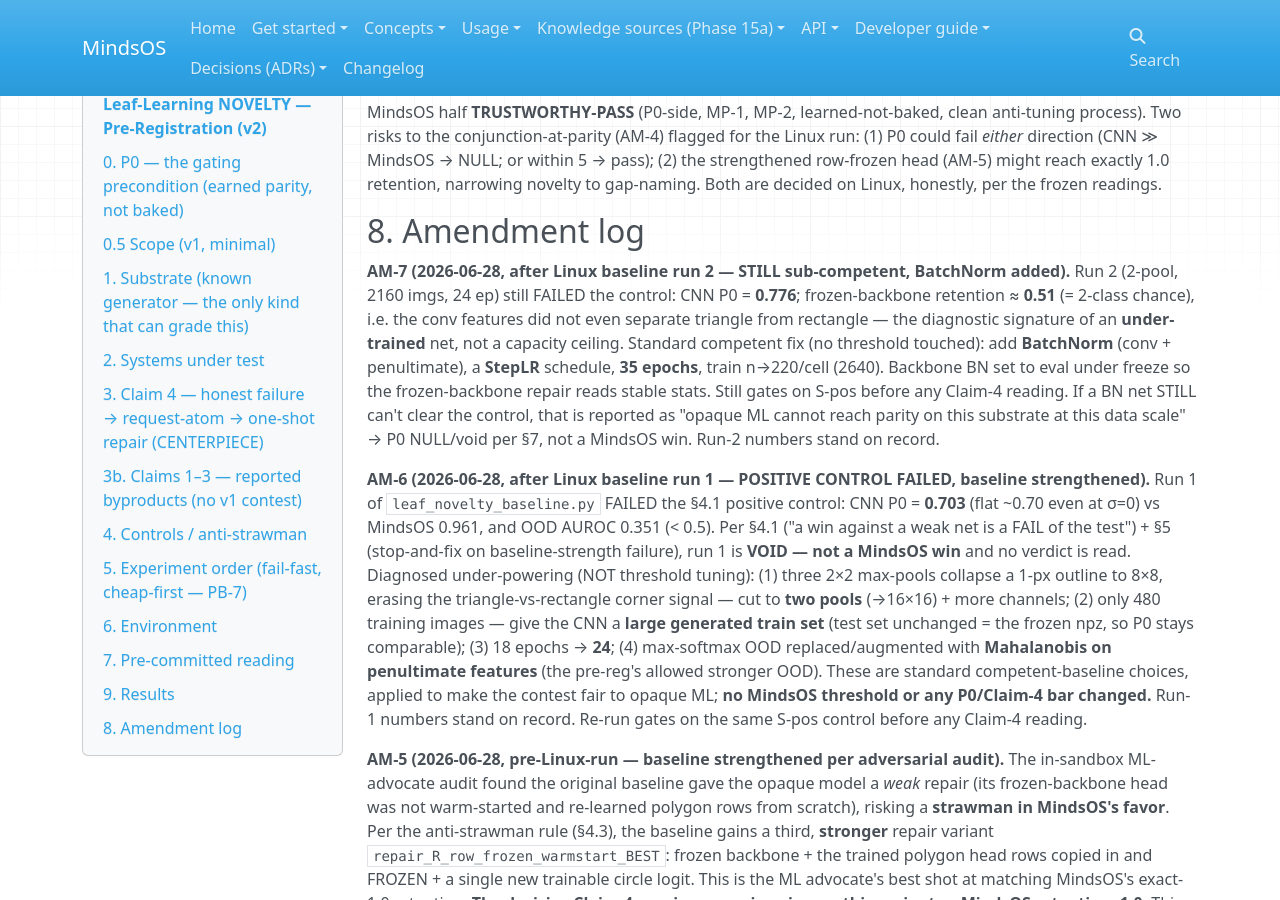
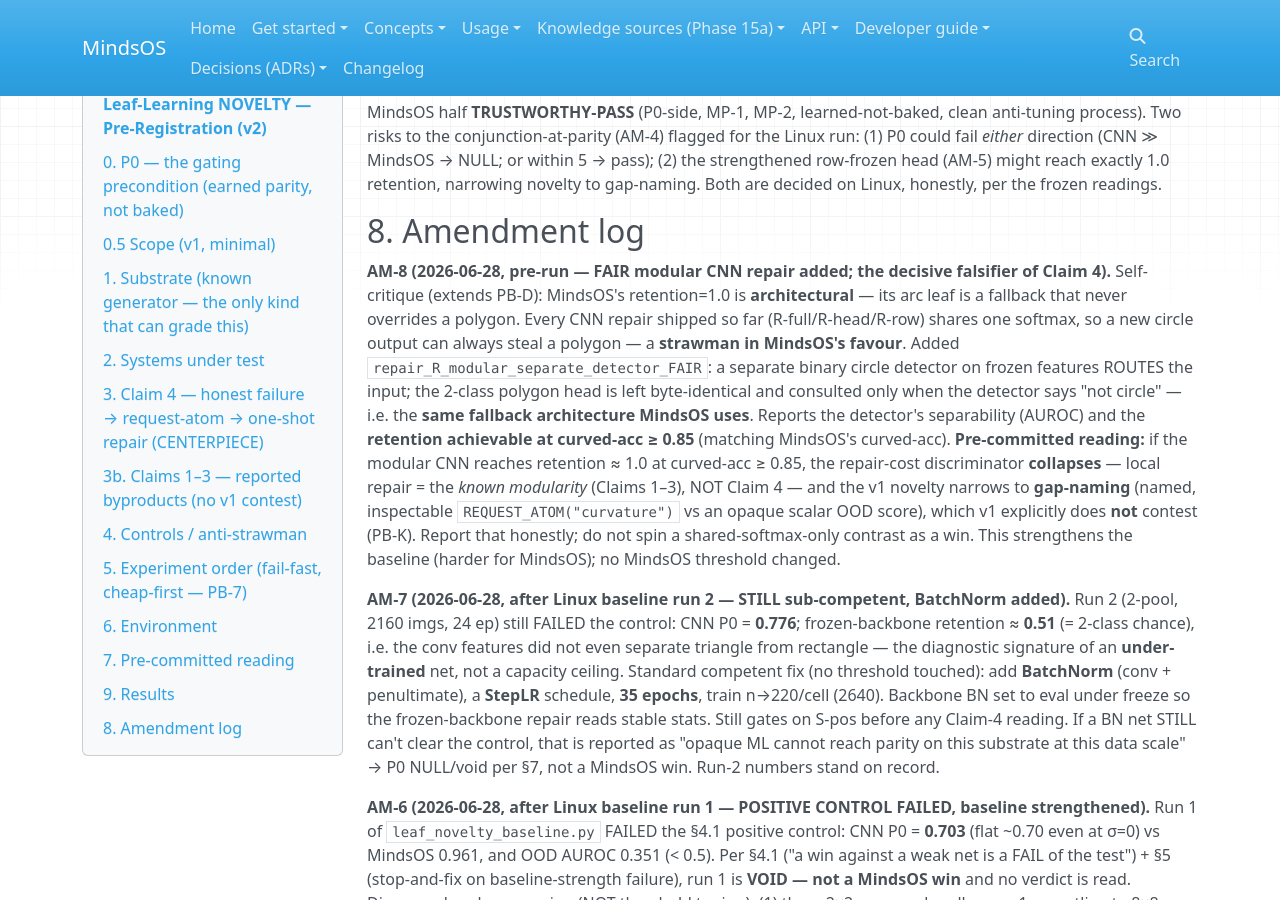
Before and after one commit to halvim/mindsos, an MkDocs documentation site: the page built from docs/_workbench/PERCEPTION_LEAF_NOVELTY_PREREG.md, in a window 1280 px wide and 900 px high, scrolled down 3743 px. Built offline with MkDocs 1.6.1, drawn with Linux system fonts in a browser that asks for light colours; nearby versions of some CDN libraries.

Commit message:
perception leaf-novelty: add FAIR modular CNN repair, the decisive Claim-4 falsifier (AM-8)

```diff
--- a/docs/_workbench/PERCEPTION_LEAF_NOVELTY_PREREG.md
+++ b/docs/_workbench/PERCEPTION_LEAF_NOVELTY_PREREG.md
@@ -160,6 +160,21 @@
 
 ## 8. Amendment log
 
+**AM-8 (2026-06-28, pre-run — FAIR modular CNN repair added; the decisive falsifier of Claim 4).**
+Self-critique (extends PB-D): MindsOS's retention=1.0 is **architectural** — its arc leaf is a
+fallback that never overrides a polygon. Every CNN repair shipped so far (R-full/R-head/R-row)
+shares one softmax, so a new circle output can always steal a polygon — a **strawman in MindsOS's
+favour**. Added `repair_R_modular_separate_detector_FAIR`: a separate binary circle detector on
+frozen features ROUTES the input; the 2-class polygon head is left byte-identical and consulted only
+when the detector says "not circle" — i.e. the **same fallback architecture MindsOS uses**. Reports
+the detector's separability (AUROC) and the **retention achievable at curved-acc ≥ 0.85** (matching
+MindsOS's curved-acc). **Pre-committed reading:** if the modular CNN reaches retention ≈ 1.0 at
+curved-acc ≥ 0.85, the repair-cost discriminator **collapses** — local repair = the *known
+modularity* (Claims 1–3), NOT Claim 4 — and the v1 novelty narrows to **gap-naming** (named,
+inspectable `REQUEST_ATOM("curvature")` vs an opaque scalar OOD score), which v1 explicitly does
+**not** contest (PB-K). Report that honestly; do not spin a shared-softmax-only contrast as a win.
+This strengthens the baseline (harder for MindsOS); no MindsOS threshold changed.
+
 **AM-7 (2026-06-28, after Linux baseline run 2 — STILL sub-competent, BatchNorm added).** Run 2
 (2-pool, 2160 imgs, 24 ep) still FAILED the control: CNN P0 = **0.776**; frozen-backbone retention
 ≈ **0.51** (= 2-class chance), i.e. the conv features did not even separate triangle from
```
Also changed, not shown: docs/_workbench/leaf_novelty_baseline.py (+55 -4 lines).
